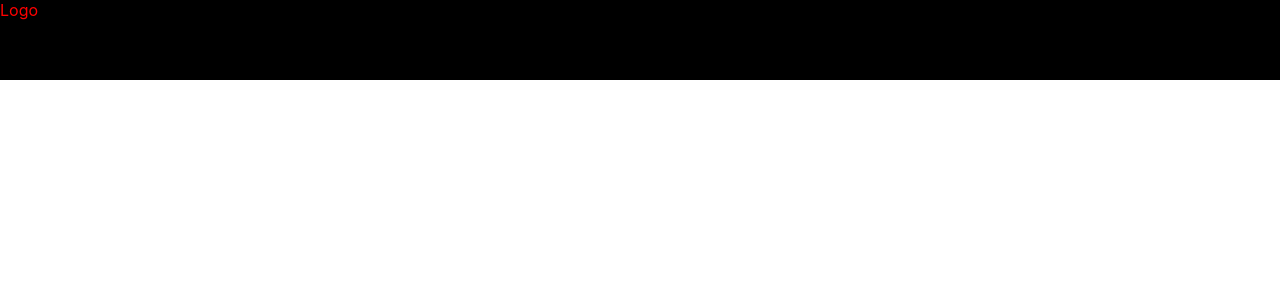
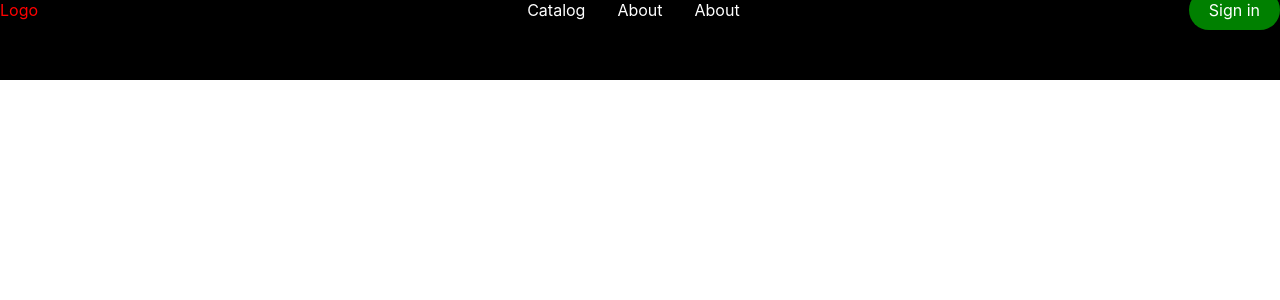
Before and after one commit to tulolo287/mytext-book, a React (Create React App) app: page / in a window 1280 px wide. Shown: the top 300 px of the page. Built offline with nearby package versions, Linux system fonts and the light colour scheme.

Commit message:
header button

```diff
--- a/package.json
+++ b/package.json
@@ -9,6 +9,8 @@
     "bootstrap": "^5.1.3",
     "react": "^17.0.2",
     "react-dom": "^17.0.2",
+    "react-icons": "^4.3.1",
+    "react-router-dom": "^6.2.1",
     "react-scripts": "5.0.0",
     "styled-components": "^5.3.3",
     "web-vitals": "^2.1.4"
--- a/src/components/Navbar/NavbarElements.js
+++ b/src/components/Navbar/NavbarElements.js
@@ -18,3 +18,60 @@ export const NavLogo = styled(LinkR)`
 color: red;
 text-decoration: none;
 `
+
+export const MobileIcon = styled.div`
+display: none;
+color: white;
+
+@media screen and (max-width: 768px) {
+  display: block;
+  position: absolute;
+  top: 0;
+  right: 0;
+  transform: translate(-100%, 60%);
+}
+`
+
+export const NavMenu = styled.ul`
+display: flex;
+list-style: none;
+align-items: center;
+
+@media screen and (max-width: 768px) {
+  display: none;
+}
+`
+
+export const NavItem = styled.li`
+height: 80px;
+`
+export const NavLinks = styled(LinkR)`
+display: flex;
+padding: 0 1rem;
+cursor: pointer;
+hight: 100%;
+color: #fff;
+text-decoration: none;
+align-items: center;
+
+&.active {
+  border-bottom: 3px solid green;
+}
+`
+export const NavBtn = styled.nav`
+align-items: center;
+
+@media screen and (max-width: 768px) {
+  display: none;
+}
+`
+
+export const NavBtnLink = styled(LinkR)`
+border-radius: 50px;
+background-color: green;
+color: #fff;
+padding: 10px 20px;
+font-size: 16px;
+text-decoration: none;
+transition: all 0.2s ease-in-out;
+`
--- a/src/components/Navbar/index.js
+++ b/src/components/Navbar/index.js
@@ -1,10 +1,27 @@
-import { Nav, NavbarContainer, NavLogo } from "./NavbarElements";
+import { Nav, NavbarContainer, NavLogo, MobileIcon, NavMenu, NavItem, NavLinks, NavBtn, NavBtnLink } from "./NavbarElements";
+import { FaBars } from 'react-icons/fa';
+
 const Navbar = () => {
   return (
     <>
       <Nav>
         <NavbarContainer>
           <NavLogo to="/">Logo</NavLogo>
+          <MobileIcon>
+            <FaBars/>
+          </MobileIcon>
+          <NavMenu>
+            <NavItem>
+              <NavLinks to="/catalog">Catalog</NavLinks>
+            </NavItem>
+            <NavItem>
+              <NavLinks to="/about">About</NavLinks>
+            </NavItem>
+            <NavItem>
+              <NavLinks to="/about">About</NavLinks>
+            </NavItem>
+          </NavMenu>
+          <NavBtn><NavBtnLink to="/signin">Sign in</NavBtnLink></NavBtn>
         </NavbarContainer>
       </Nav>
     </>
```
Also changed, not shown: 2 other files (tests, documents, lock files or other folders).
